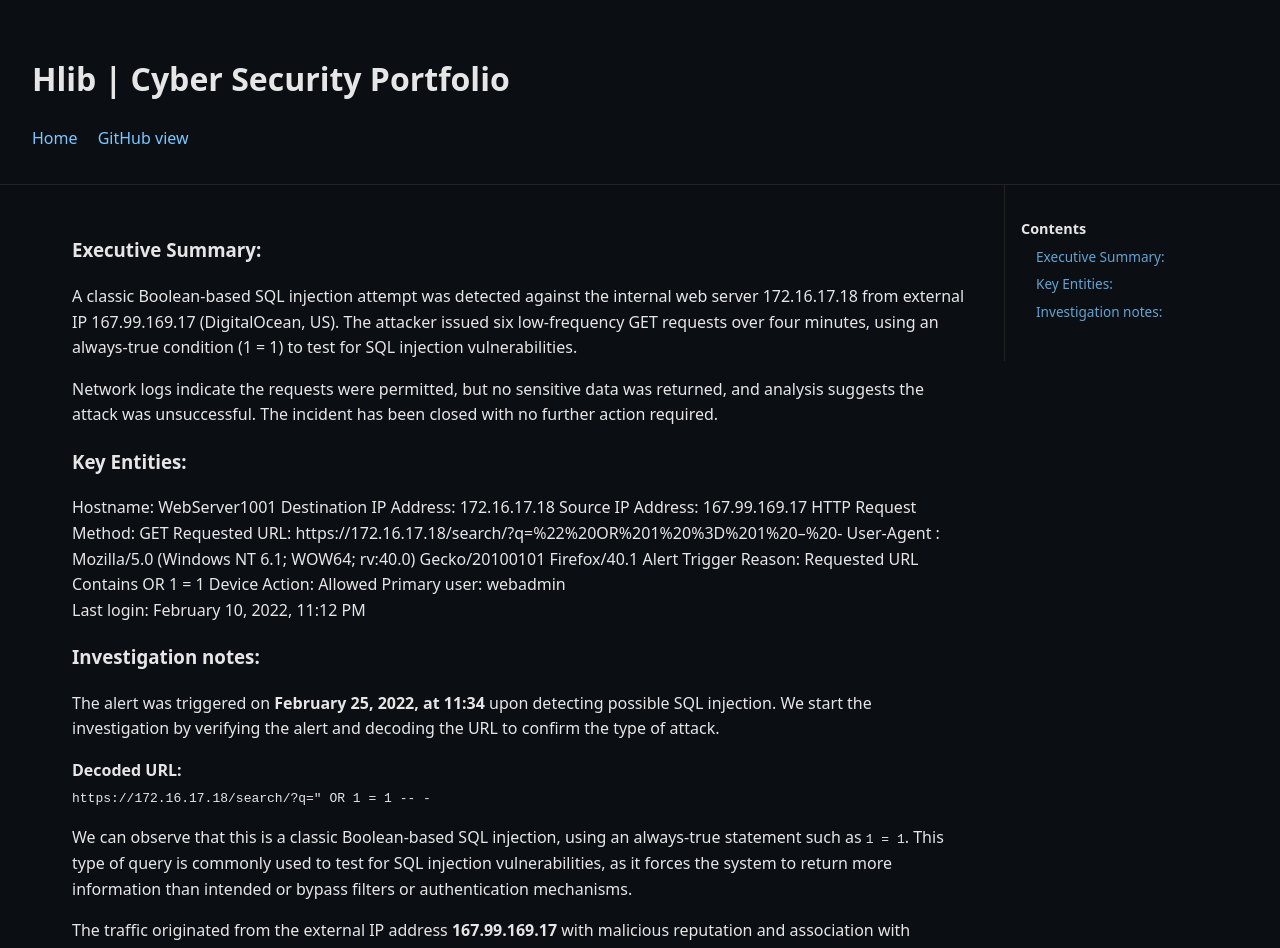
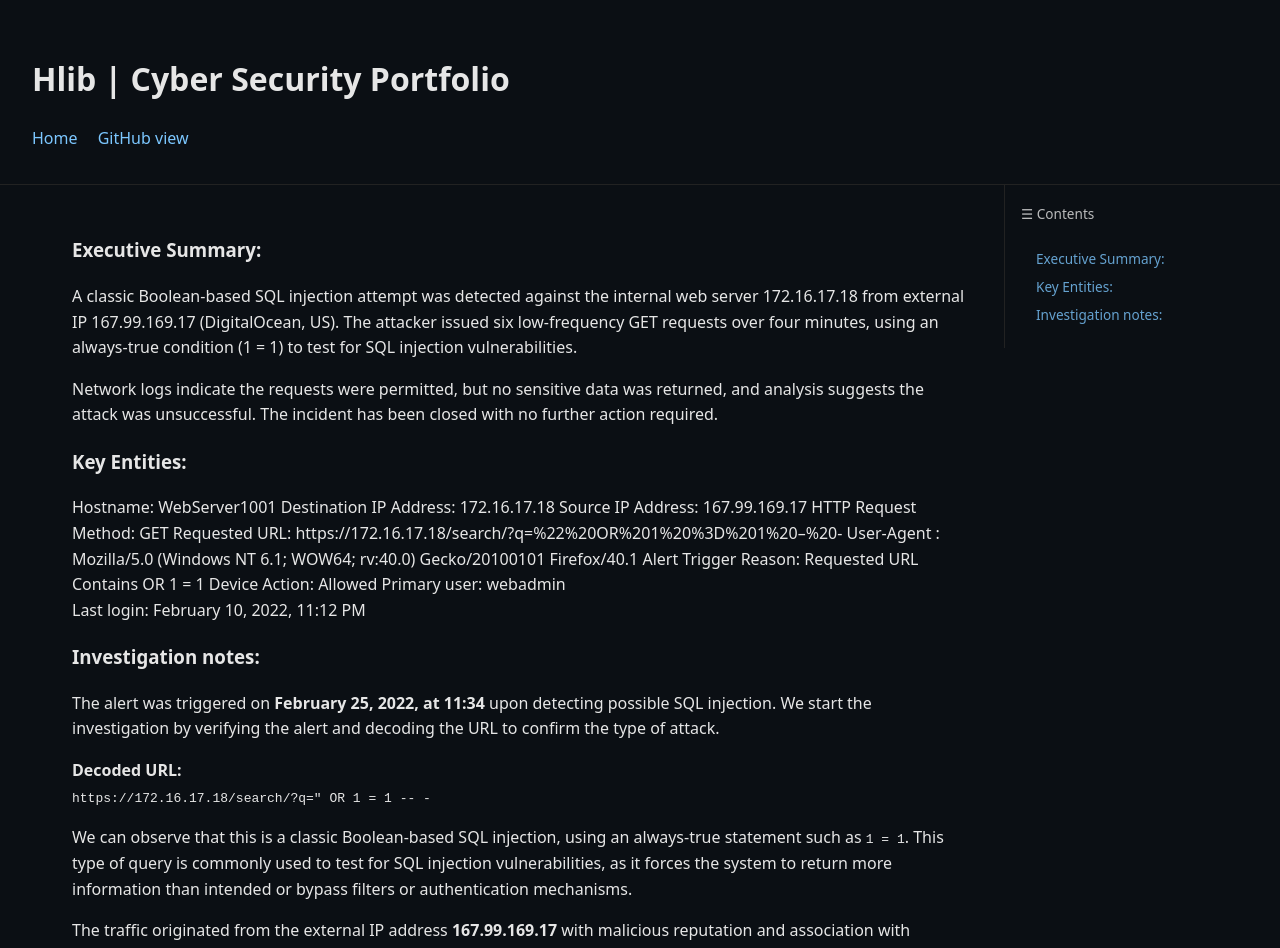
Before and after one commit to Glebius01/Glebius01.github.io, a Jekyll site: the page built from Labs/SOC165 - Possible SQL Injection Payload Detected.md, in a window 1280 px wide. Shown: the top 948 px of the page. Built offline with Jekyll 4.4.1, drawn with Linux system fonts in a browser that asks for light colours; our own code applies the rules of GitHub Pages for plain Markdown files.

Commit message:
Update default.html

```diff
--- a/_layouts/default.html
+++ b/_layouts/default.html
@@ -5,7 +5,7 @@
   <title>{{ page.title }} | {{ site.title }}</title>
   <meta name="viewport" content="width=device-width, initial-scale=1">
 
-  <!-- ICONS (DO NOT TOUCH THIS - required for LinkedIn/email/etc.) -->
+  <!-- ICONS -->
   <link rel="stylesheet" href="https://cdnjs.cloudflare.com/ajax/libs/font-awesome/6.5.0/css/all.min.css">
 
   <style>
@@ -42,15 +42,25 @@
       padding: 2rem;
     }
 
-    /* TOC */
+    /* =========================
+       TOC PANEL (FIXED + SCROLL)
+       ========================= */
     #toc {
-      width: 250px;
+      width: 260px;
       position: sticky;
       top: 20px;
       align-self: flex-start;
-      padding: 2rem 1rem;
+
       border-left: 1px solid #222;
-      font-size: 0.9rem;
+      padding: 1rem;
+    }
+
+    /* Scrollable TOC content */
+    #toc-list {
+      max-height: 70vh;   /* key fix */
+      overflow-y: auto;   /* independent scroll */
+      padding-right: 6px;
+      margin-top: 10px;
     }
 
     #toc a {
@@ -59,23 +69,39 @@
       color: #7cc7ff;
       text-decoration: none;
       opacity: 0.85;
+      font-size: 0.9rem;
     }
 
     #toc a:hover {
       opacity: 1;
     }
 
-    /* Smooth anchor spacing */
+    /* Collapse button */
+    #toc-toggle {
+      display: inline-block;
+      cursor: pointer;
+      color: #e6e6e6;
+      font-size: 0.85rem;
+      margin-bottom: 8px;
+      opacity: 0.8;
+      user-select: none;
+    }
+
+    #toc.collapsed #toc-list {
+      display: none;
+    }
+
+    #toc.collapsed {
+      width: 60px;
+      overflow: hidden;
+    }
+
+    /* HEADINGS */
     h1, h2, h3 {
       scroll-margin-top: 80px;
     }
 
-    /* =========================
-       IMAGE RULE (SCOPED ONLY)
-       =========================
-       Only applies if you wrap content in:
-       <div class="lab-content">
-    */
+    /* IMAGES (scoped safe version) */
     .lab-content img {
       max-width: 800px;
       width: 100%;
@@ -118,6 +144,10 @@
         border-left: none;
         border-top: 1px solid #222;
       }
+
+      #toc.collapsed {
+        width: auto;
+      }
     }
   </style>
 </head>
@@ -129,12 +159,6 @@
   <nav>
     <a href="/">Home</a>
     <a href="https://github.com/Glebius01/Glebius01.github.io/tree/main/Labs">GitHub view</a>
-
-    <!-- YOUR ICONS WILL WORK AS-IS -->
-    <!-- Example:
-    <a href="https://linkedin.com"><i class="fa-brands fa-linkedin"></i></a>
-    <a href="mailto:test@email.com"><i class="fa-solid fa-envelope"></i></a>
-    -->
   </nav>
 </header>
 
@@ -144,8 +168,9 @@
     {{ content }}
   </main>
 
+  <!-- TOC -->
   <aside id="toc">
-    <strong>Contents</strong>
+    <div id="toc-toggle">☰ Contents</div>
     <div id="toc-list"></div>
   </aside>
 
```
Also changed, not shown: other parts of _layouts/default.html (+9 -1 lines).
